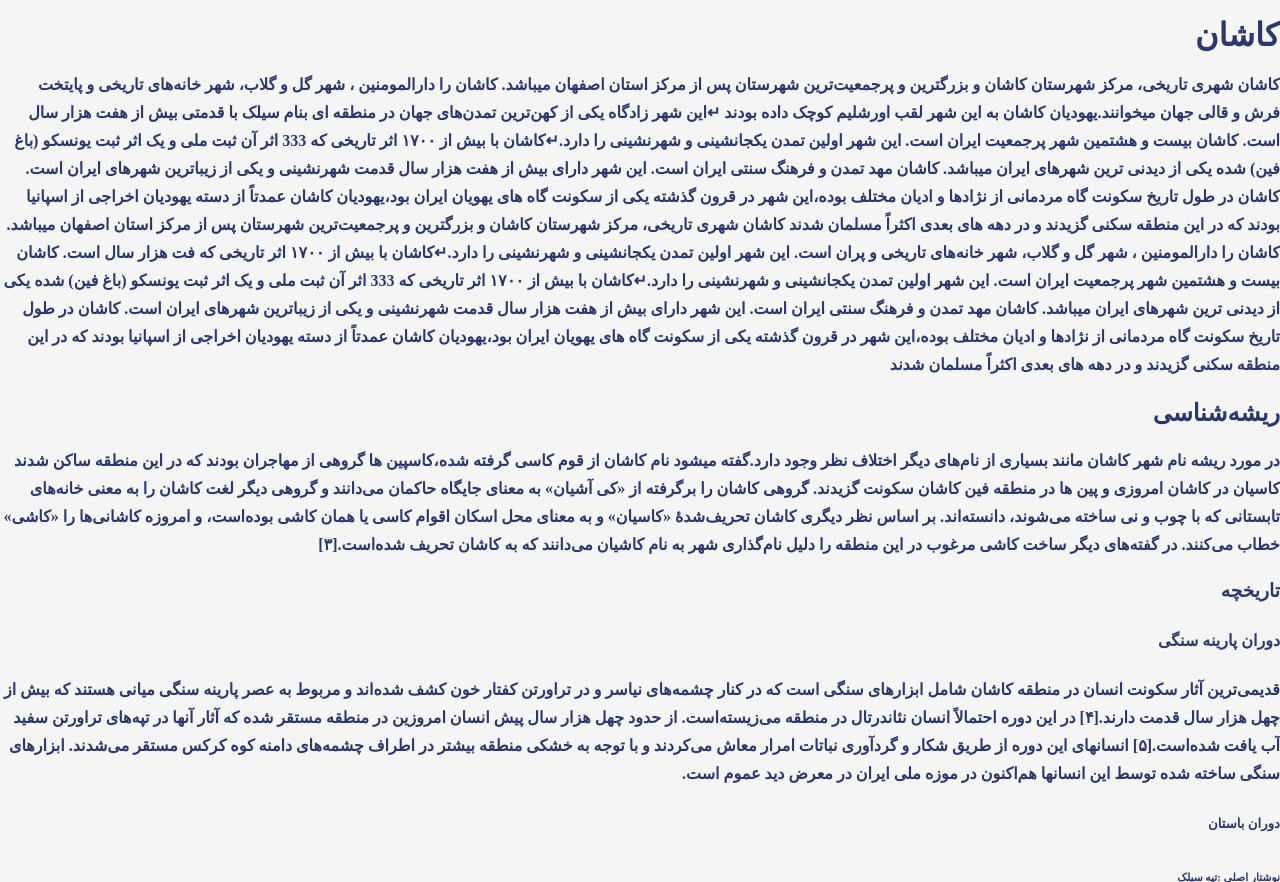
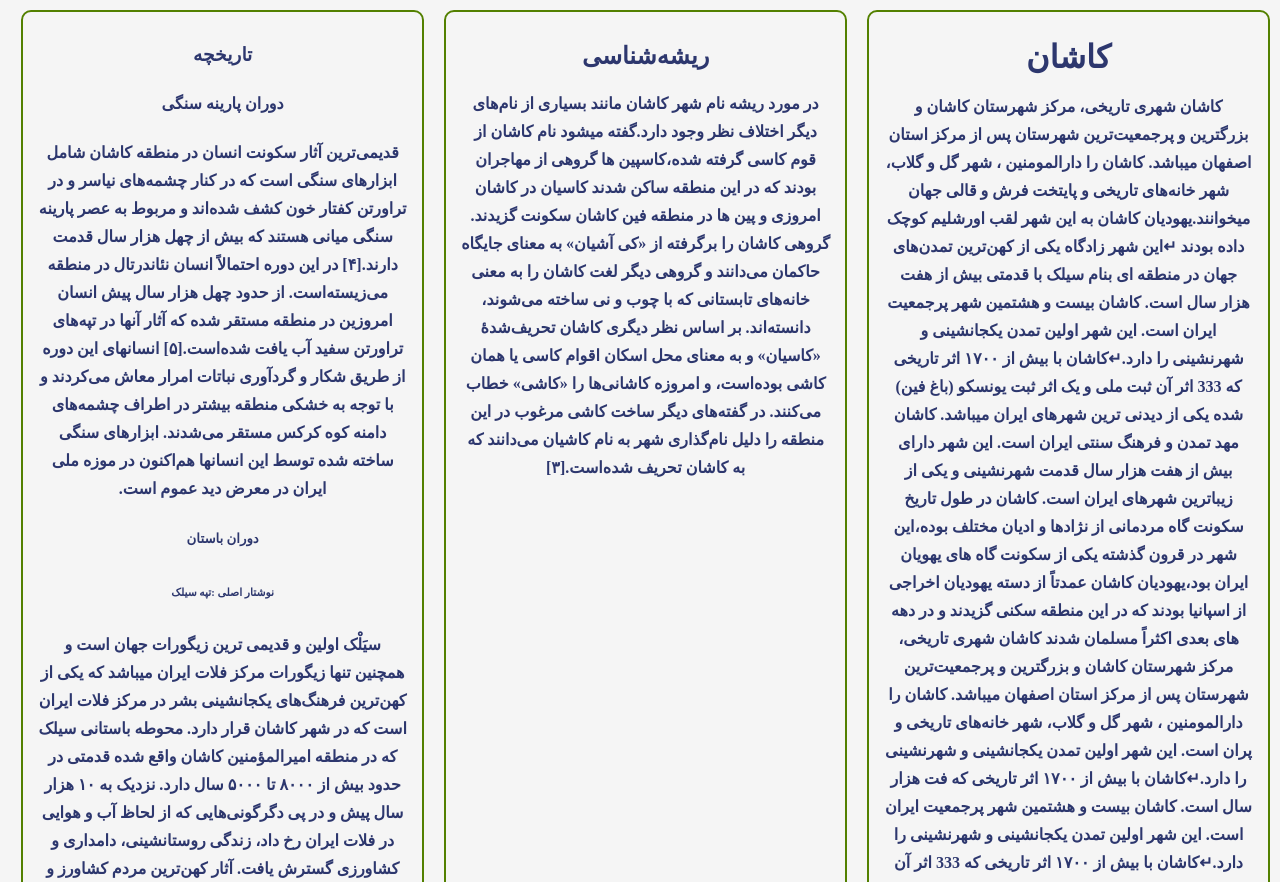
Before and after one commit to farnoodlotfali/farnood-lotfali-webprogrammimg, a PHP site: page / in a window 1280 px wide. Shown: the part 81-963 px from the top of the page. Run offline with PHP 8.4, Linux system fonts and the light colour scheme.

Commit message:
assignment5, change about section in to 3 columns and change info section into 4 columns

```diff
--- a/index.html
+++ b/index.html
@@ -24,8 +24,10 @@
       <h1 class="title">شهر کاشان</h1>
 
     </header>
+
+
     <div class="about">
-      <div class="">
+      <div class="about__sec1">
         <h1 id="1">کاشان</h1>
 
         <p>
@@ -58,7 +60,7 @@
           گزیدند و در دهه های بعدی اکثراً مسلمان شدند
         </p>
       </div>
-      <div>
+      <div class="about__sec2">
         <h2>ریشه‌شناسی</h2>
         <p>
           در مورد ریشه نام شهر کاشان مانند بسیاری از نام‌های دیگر اختلاف نظر
@@ -73,7 +75,7 @@
           نام‌گذاری شهر به نام کاشیان می‌دانند که به کاشان تحریف شده‌است.[۳]
         </p>
       </div>
-      <div>
+      <div class="about__sec3">
         <h3>تاریخچه</h3>
         <h4>دوران پارینه سنگی</h4>
         <p>
--- a/style.css
+++ b/style.css
@@ -20,6 +20,18 @@ body {
   color: rgb(45, 55, 110);
   line-height: 1.75rem;
   font-weight: 700;
+  display: flex;
+}
+
+.about__sec1,
+.about__sec2,
+.about__sec3 {
+  flex: 0.33;
+  border: 2px solid rgb(83, 128, 0);
+  margin: 10px 10px 0 10px;
+  padding: 10px 15px;
+  border-radius: 10px;
+  text-align: center;
 }
 
 .video {
```
